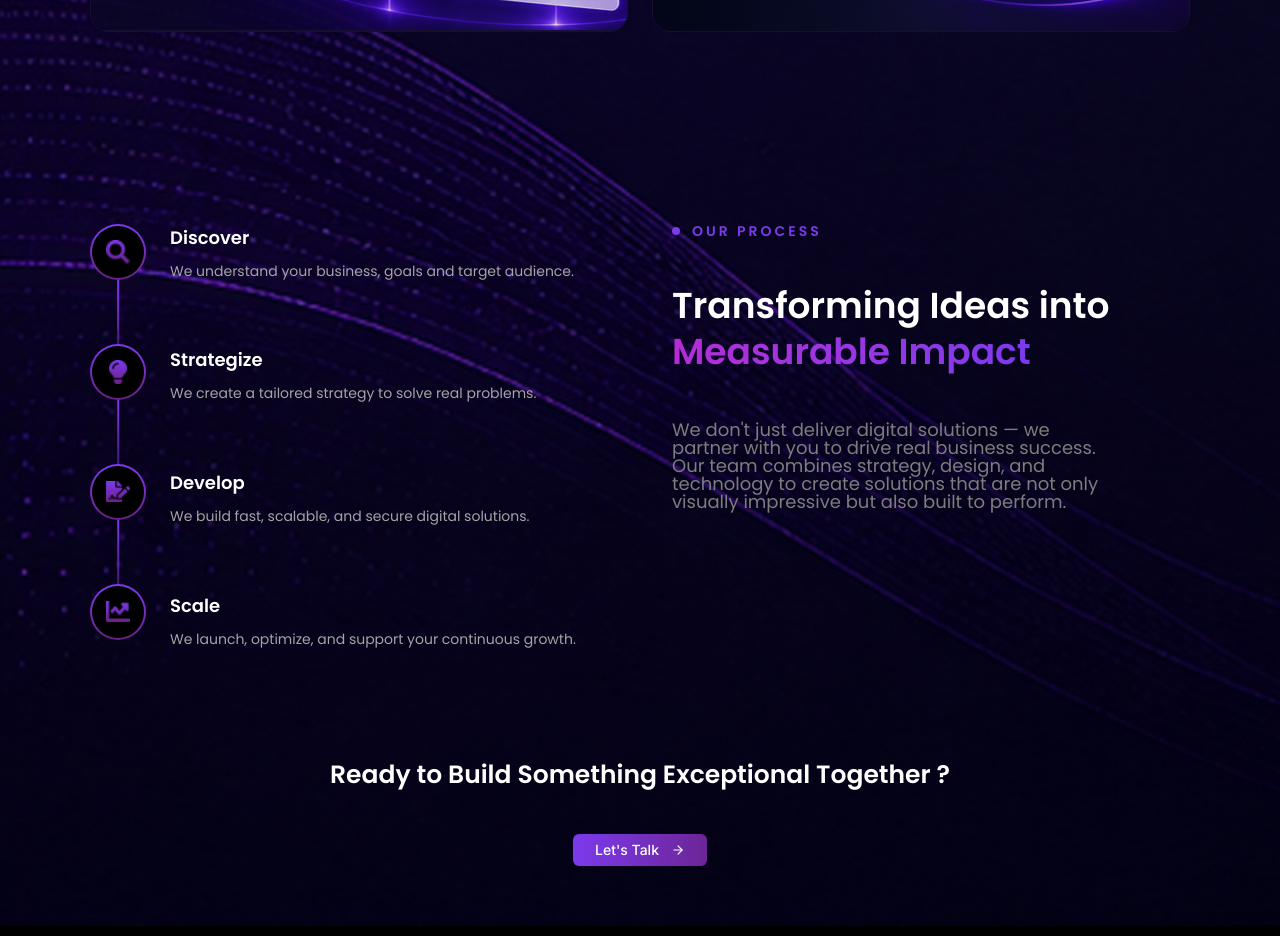
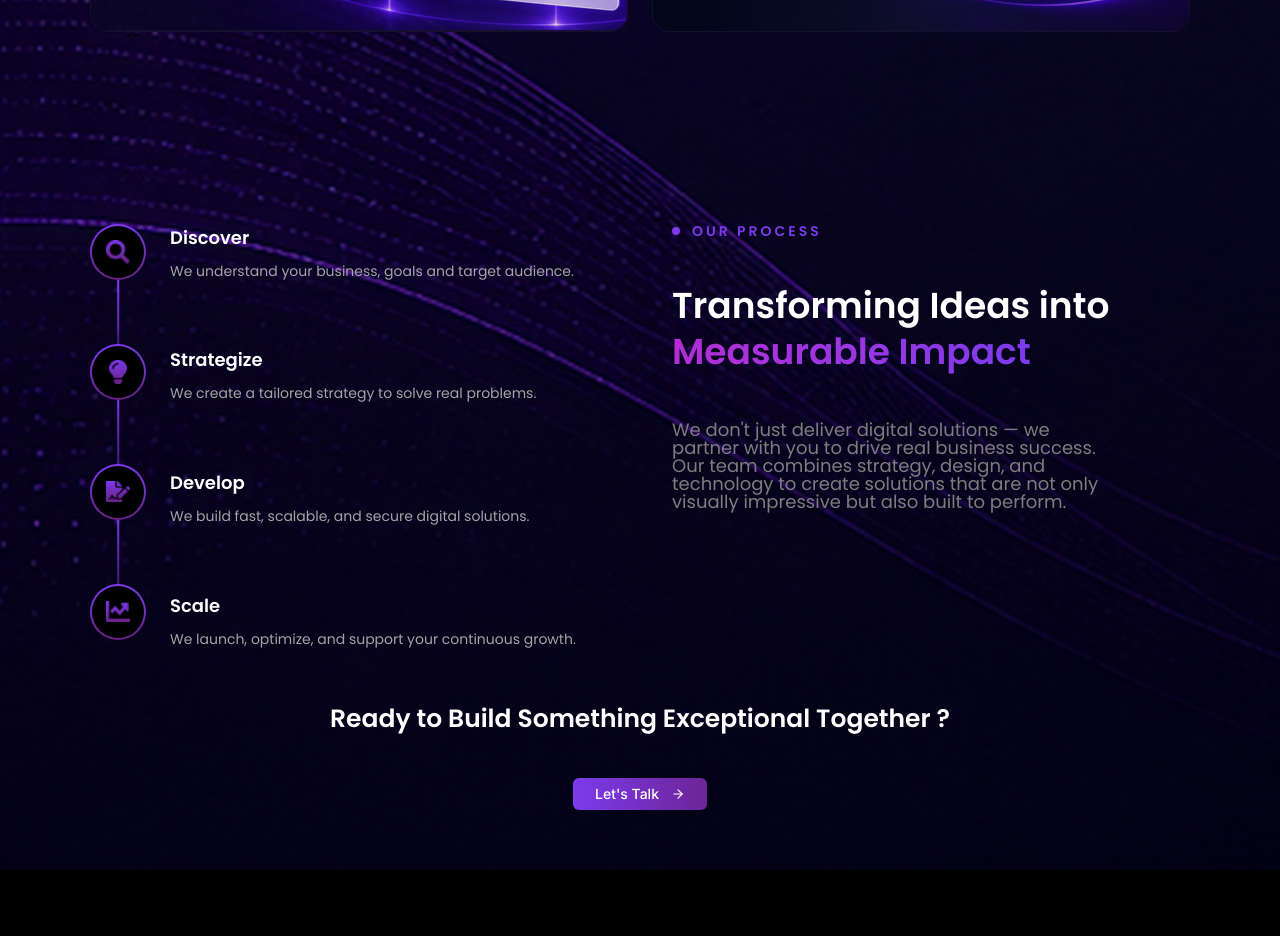
Before and after one commit to FutureAxis/futureaxis-official-web, a Next.js app: page / in a window 1280 px wide. Shown: the part 2640-3576 px from the top of the page. Built offline with nearby package versions, Linux system fonts and the light colour scheme.

Commit message:
chore: adjust padding classes for the section to improve layout consistency

```diff
--- a/components/sections/Home/OurProcess.tsx
+++ b/components/sections/Home/OurProcess.tsx
@@ -57,7 +57,7 @@ export default function AboutSection() {
     }, []);
 
     return (
-        <section ref={sectionRef} className="w-full py-16 lg:py-24">
+        <section ref={sectionRef} className="w-full py-16 lg:pt-24 lg:pb-10">
             <div className="px-5 lg:px-[90px]">
                 <div className="grid grid-cols-1 lg:grid-cols-2 gap-12 lg:gap-16">
 
```
